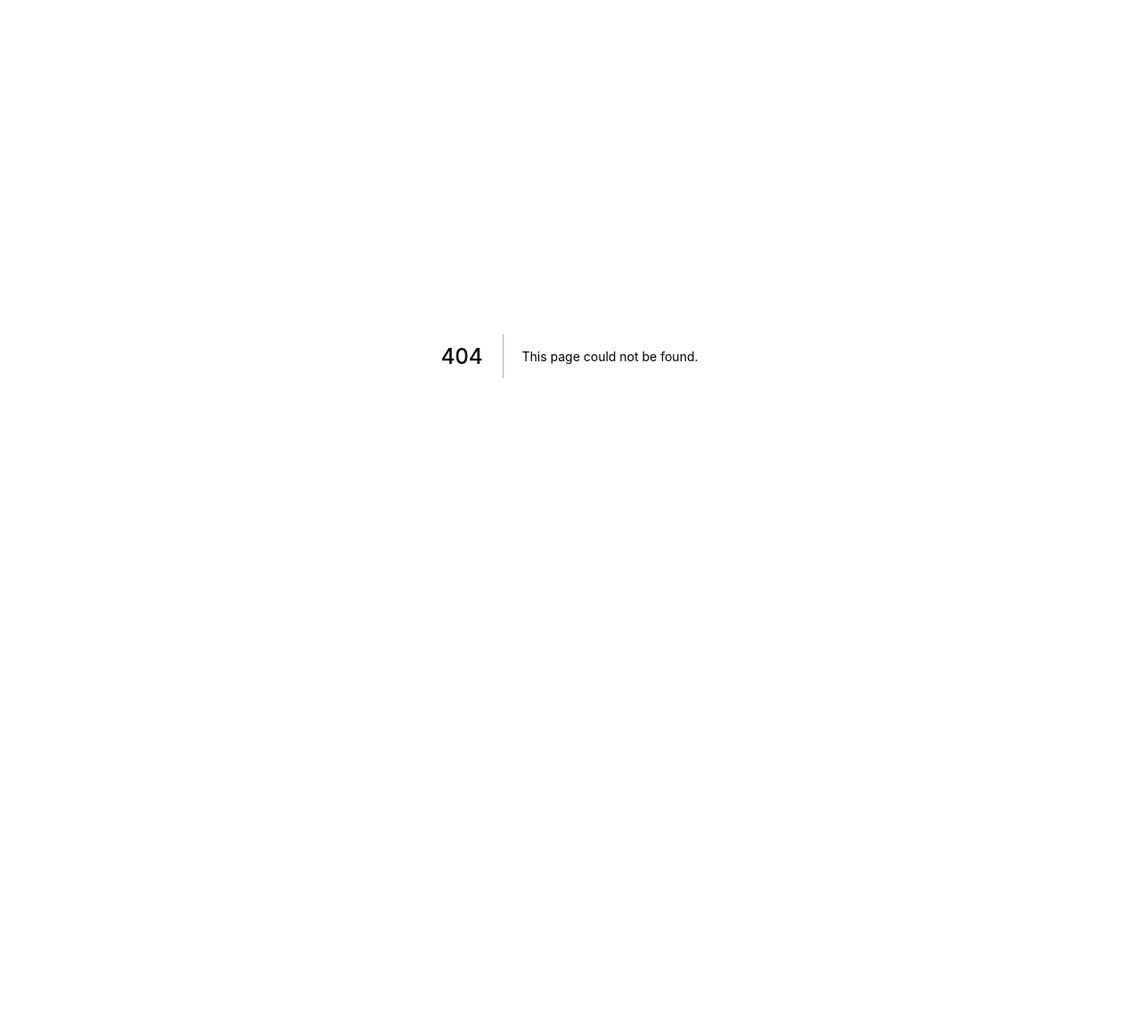
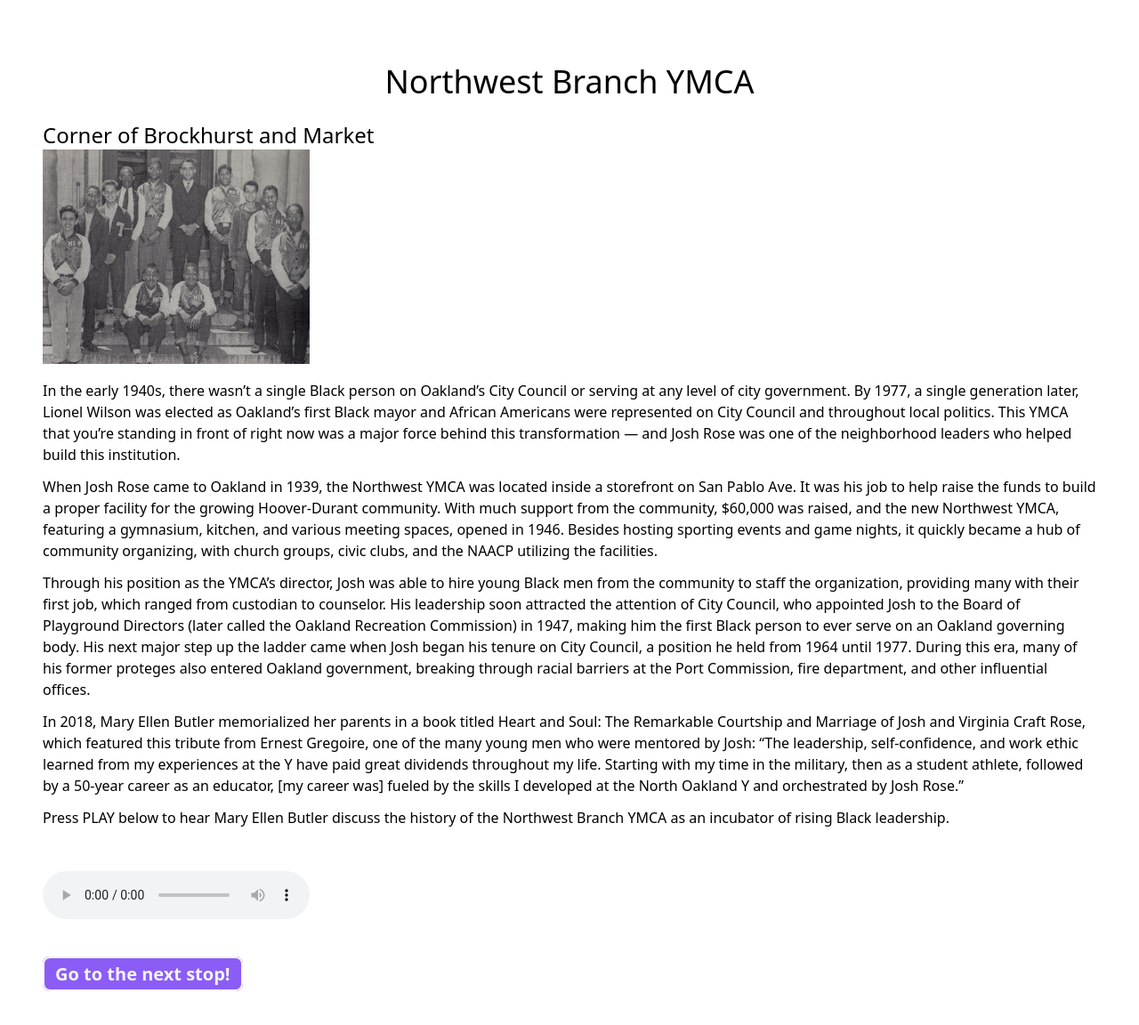
Before and after one commit to travis/black-liberation-tour, a Next.js app: page /places/northwest-ymca in a window 1280 px wide. Before the commit this address had no page. Shown: the top 1152 px of the page at 89% size. Before the commit the page ends 800 px from the top, so only its background shows below. Built offline with nearby package versions, Linux system fonts and the light colour scheme.

Commit message:
add northwest ymca
grab content from google doc

```diff
--- a/pages/places/annette-miller.jsx
+++ b/pages/places/annette-miller.jsx
@@ -5,11 +5,6 @@ import Link from 'next/link'
 export default function Home() {
   return (
     <div className="">
-      <Head>
-        <title>Black Liberation Tour: Annette Miller</title>
-        <link rel="icon" href="/favicon.ico" />
-      </Head>
-
       <main className="p-12">
         <h1 className="text-4xl text-center p-6">Annette Miller</h1>
         <h3 className="text-2xl">682 30th St, Oakland</h3>
--- a/pages/places/flints.jsx
+++ b/pages/places/flints.jsx
@@ -5,11 +5,6 @@ import Link from 'next/link'
 export default function Home() {
   return (
     <div className="">
-      <Head>
-        <title>Black Liberation Tour: Flint’s BBQ</title>
-        <link rel="icon" href="/favicon.ico" />
-      </Head>
-
       <main className="p-12">
         <h1 className="text-4xl text-center p-6">Flint’s BBQ</h1>
         <h3 className="text-2xl">3114 San Pablo Ave</h3>
--- /dev/null
+++ b/pages/places/northwest-ymca.jsx
@@ -0,0 +1,42 @@
+import Head from 'next/head'
+import Image from 'next/image'
+import Link from 'next/link'
+
+export default function Home() {
+  return (
+    <div className="">
+      <main className="p-12">
+        <h1 className="text-4xl text-center p-6">Northwest Branch YMCA</h1>
+        <h3 className="text-2xl">Corner of Brockhurst and Market</h3>
+
+        <Image className="float-right" src="/places/northwest-ymca.jpg" height={241} width={300} />
+
+        <p className="my-3">
+          In the early 1940s, there wasn’t a single Black person on Oakland’s City Council or serving at any level of city government. By 1977, a single generation later, Lionel Wilson was elected as Oakland’s first Black mayor and African Americans were represented on City Council and throughout local politics. This YMCA that you’re standing in front of right now was a major force behind this transformation — and Josh Rose was one of the neighborhood leaders who helped build this institution.
+        </p>
+        <p className="my-3">
+          When Josh Rose came to Oakland in 1939, the Northwest YMCA was located inside a storefront on San Pablo Ave. It was his job to help raise the funds to build a proper facility for the growing Hoover-Durant community. With much support from the community, $60,000 was raised, and the new Northwest YMCA, featuring a gymnasium, kitchen, and various meeting spaces, opened in 1946. Besides hosting sporting events and game nights, it quickly became a hub of community organizing, with church groups, civic clubs, and the NAACP utilizing the facilities.
+        </p>
+
+        <p className="my-3">
+          Through his position as the YMCA’s director, Josh was able to hire young Black men from the community to staff the organization, providing many with their first job, which ranged from custodian to counselor. His leadership soon attracted the attention of City Council, who appointed Josh to the Board of Playground Directors (later called the Oakland Recreation Commission) in 1947, making him the first Black person to ever serve on an Oakland governing body. His next major step up the ladder came when Josh began his tenure on City Council, a position he held from 1964 until 1977. During this era, many of his former proteges also entered Oakland government, breaking through racial barriers at the Port Commission, fire department, and other influential offices.
+        </p>
+        <p className="my-3">
+          In 2018, Mary Ellen Butler memorialized her parents in a book titled  Heart and Soul: The Remarkable Courtship and Marriage of Josh and Virginia Craft Rose, which featured this tribute from Ernest Gregoire, one of the many young men who were mentored by Josh: “The leadership, self-confidence, and work ethic learned from my experiences at the Y have paid great dividends throughout my life. Starting with my time in the military, then as a student athlete, followed by a 50-year career as an educator, [my career was] fueled by the skills I developed at the North Oakland Y and orchestrated by Josh Rose.”
+        </p>
+        <p className="my-3">
+          Press PLAY below to hear Mary Ellen Butler discuss the history of the Northwest Branch YMCA as an incubator of rising Black leadership.
+        </p>
+        <audio controls className="my-12">
+          <source src="/audio/northwest-ymca.mp3" type="audio/mpeg"/>
+          Your browser does not support the audio element.
+        </audio>
+        <Link href="/places/nextstop">
+          <a className="btn py-1">Go to the next stop!</a>
+        </Link>
+      </main>
+      <footer className="">
+      </footer>
+    </div>
+  )
+}
--- a/pages/tour.jsx
+++ b/pages/tour.jsx
@@ -27,6 +27,16 @@ export default function Home() {
               </div>
             </a>
           </Link>
+          <Link href="/places/northwest-ymca">
+            <a className="p-6">
+              <div>
+                <h2 className="text-3xl text-center mb-6">
+                  Northwest Branch YMCA
+                </h2>
+                <Image src="/places/northwest-ymca.jpg" height={241} width={300} />
+              </div>
+            </a>
+          </Link>
         </div>
       </main>
 
```
Also changed, not shown: public/places/northwest-ymca.jpg (added), 1 other file (tests, documents, lock files or other folders).
